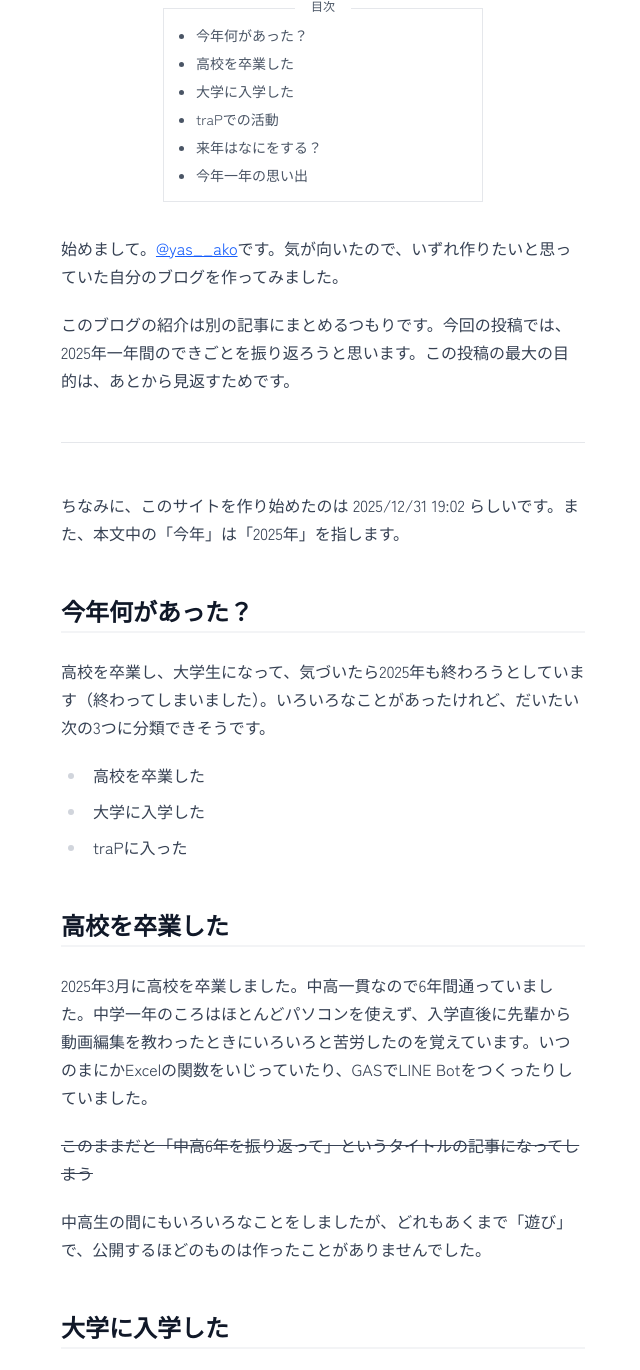
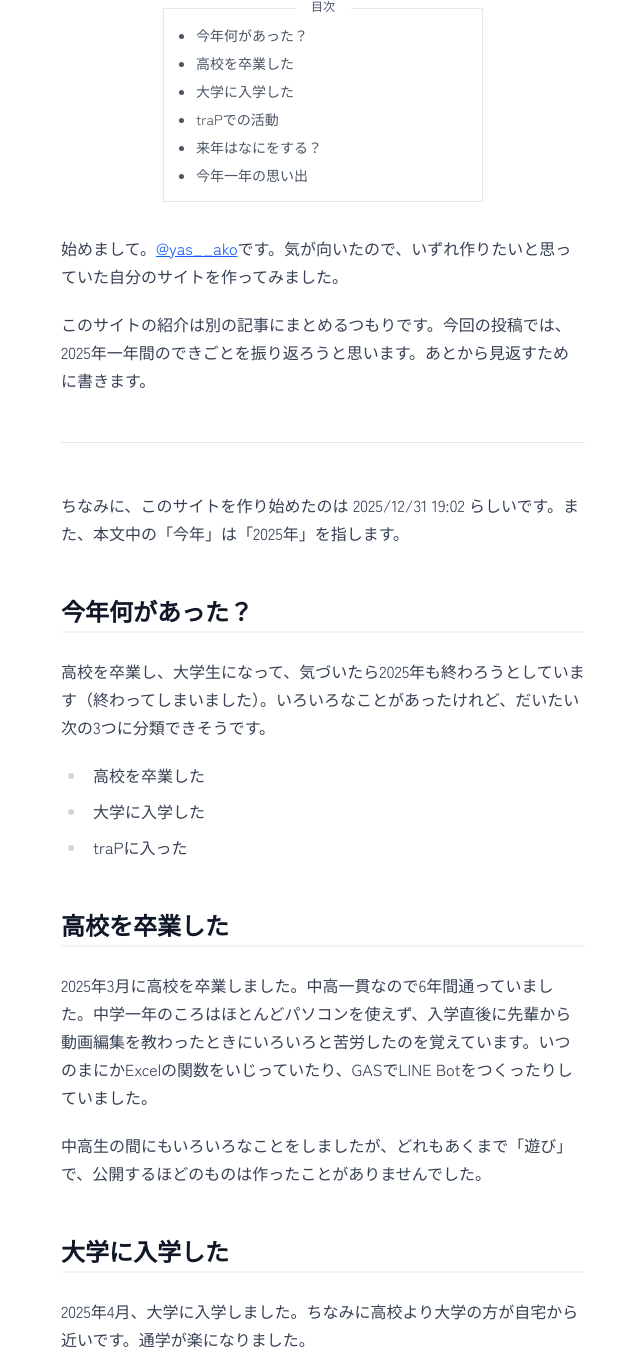
Before and after one commit to yas-ako/yas-ako.github.io, an Astro site: page /posts/20260102_2025-summary in a window 1280 px wide. Shown: the part 201-1571 px from the top of the page, without its empty margins (317-957 px from the left). Built offline with nearby package versions, Linux system fonts and the light colour scheme; Astro itself is replaced by a stand-in of ours.

Commit message:
微調整

```diff
--- a/src/content/posts/20260102_2025-summary.mdx
+++ b/src/content/posts/20260102_2025-summary.mdx
@@ -5,9 +5,9 @@ createdAt: '2026-01-02'
 ---
 
 
-始めまして。[@yas__ako](https://x.com/yas__ako)です。気が向いたので、いずれ作りたいと思っていた自分のブログを作ってみました。
+始めまして。[@yas__ako](https://x.com/yas__ako)です。気が向いたので、いずれ作りたいと思っていた自分のサイトを作ってみました。
 
-このブログの紹介は別の記事にまとめるつもりです。今回の投稿では、2025年一年間のできごとを振り返ろうと思います。この投稿の最大の目的は、あとから見返すためです。
+このサイトの紹介は別の記事にまとめるつもりです。今回の投稿では、2025年一年間のできごとを振り返ろうと思います。あとから見返すために書きます。
 
 ---
 
@@ -24,8 +24,6 @@ createdAt: '2026-01-02'
 ## 高校を卒業した
 
 2025年3月に高校を卒業しました。中高一貫なので6年間通っていました。中学一年のころはほとんどパソコンを使えず、入学直後に先輩から動画編集を教わったときにいろいろと苦労したのを覚えています。いつのまにかExcelの関数をいじっていたり、GASでLINE Botをつくったりしていました。
-
-<s>このままだと「中高6年を振り返って」というタイトルの記事になってしまう</s>
 
 中高生の間にもいろいろなことをしましたが、どれもあくまで「遊び」で、公開するほどのものは作ったことがありませんでした。
 
@@ -207,4 +205,6 @@ traP では、ハッカソンなどのイベントに参加しつつ、部内サ
 
 ---
 
-こうやって振り返ってみると、いろいろな分野をすこしずつのぞいてみた感じだなと思いました。かかわってくれた方々、今年一年間ありがとうございました。来年もよろしくお願いします。~~スタイルの調整を後回しにした結果、2026/02に公開することになってしまいました~~
+こうやって振り返ってみると、いろいろな分野をすこしずつのぞいてみた感じだなと思いました。かかわってくれた方々、今年一年間ありがとうございました。来年もよろしくお願いします。
+
+GitHubのコミットログを見てもらえばわかるのですが、公開は2026年7月です。
```
